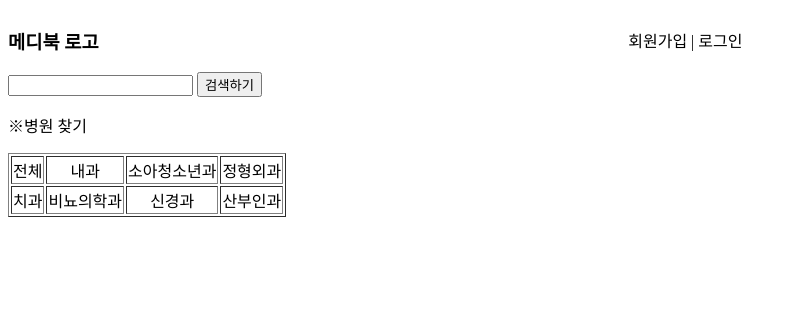
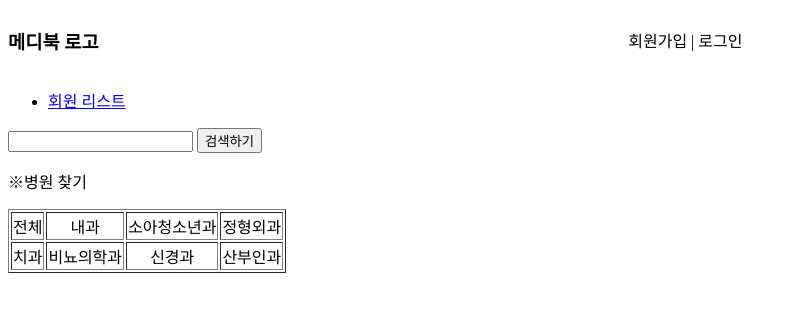
Before and after one commit to youare0118/miniproject, a Spring Boot app: page / in a window 1280 px wide. Shown: the top 312 px of the page, without its empty margins (0-796 px from the left). Run offline with Spring Boot 4, Linux system fonts and the light colour scheme; some of the project's set-up classes (security, data sources, template engines, error pages and the like) are left out, and stand-ins take their place; some libraries are stand-ins or nearby versions.

Commit message:
member create 완료

```diff
--- a/miniProject/src/main/java/miniProject/MiniProjectApplication.java
+++ b/miniProject/src/main/java/miniProject/MiniProjectApplication.java
@@ -1,12 +1,15 @@
 package miniProject;
 
+import org.mybatis.spring.annotation.MapperScan;
 import org.springframework.boot.SpringApplication;
 import org.springframework.boot.autoconfigure.SpringBootApplication;
 import org.springframework.stereotype.Controller;
 import org.springframework.web.bind.annotation.GetMapping;
 
+
 @Controller
 @SpringBootApplication
+@MapperScan(value = {"miniProject"})
 public class MiniProjectApplication {
 
    public static void main(String[] args) {
--- a/miniProject/src/main/resources/application.properties
+++ b/miniProject/src/main/resources/application.properties
@@ -20,11 +20,11 @@ spring.web.resources.add-mappings=true
 # log4j를 사용하기 위한 코드
 spring.datasource.driver-class-name=net.sf.log4jdbc.sql.jdbcapi.DriverSpy
 spring.datasource.url=jdbc:log4jdbc:oracle:thin:@192.168.55.9:1521:XE
-spring.datasource.username=eun
+spring.datasource.username=medibook1
 spring.datasource.password=1234
 
 #Mybatis
-#mybatis.type-aliases-package=springBootMVCShopping.domain
+#mybatis.type-aliases-package=miniProject.domain
 #mybatis.configuration.map-underscore-to-camel-case=true
 #mybatis.mapper-locations=classpath:mappers/**/*Mapper.xml
 
--- a/miniProject/src/main/resources/templates/thymeleaf/main.html
+++ b/miniProject/src/main/resources/templates/thymeleaf/main.html
@@ -19,6 +19,17 @@ header {
 	<h3>메디북 로고</h3>
 	<p>회원가입 | 로그인<p>
 </header>
+
+<!--  -->
+<ul>
+	<li><a href="member/memberList">회원 리스트</a></li>
+</ul>
+
+
+
+
+
+
 <nav>
 	<input type="search" name="obj_search" />
 	<input type="submit" value="검색하기" />
```
